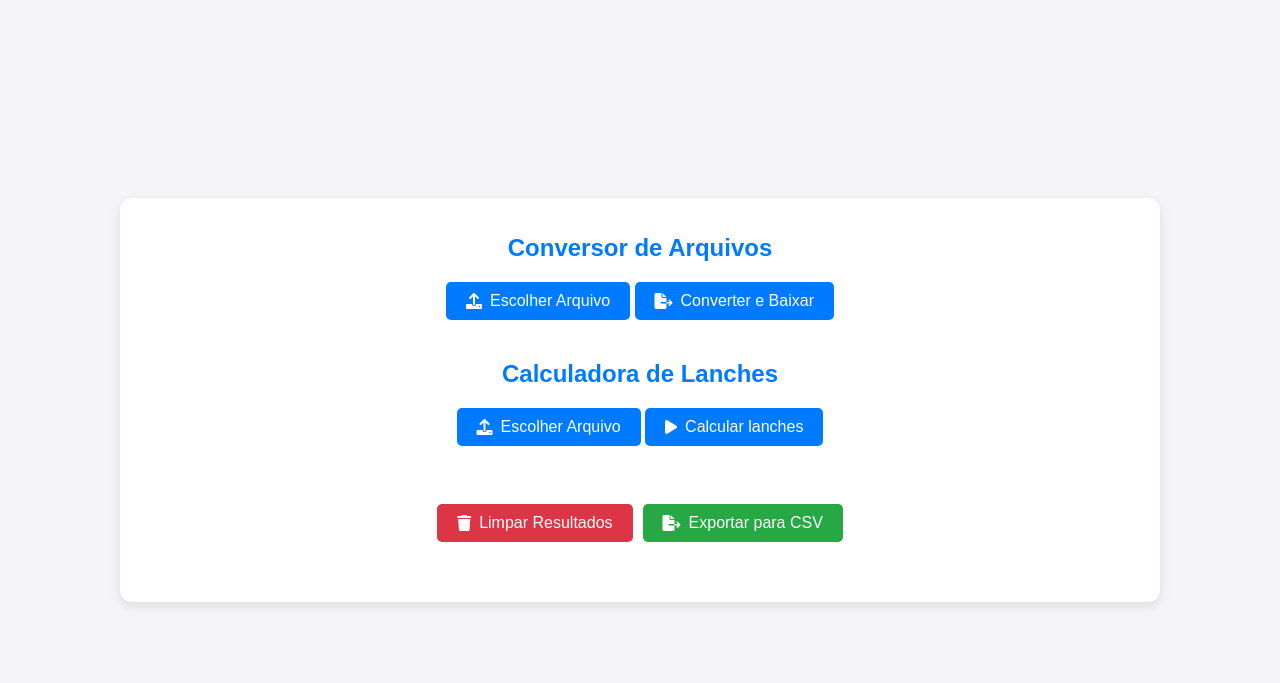
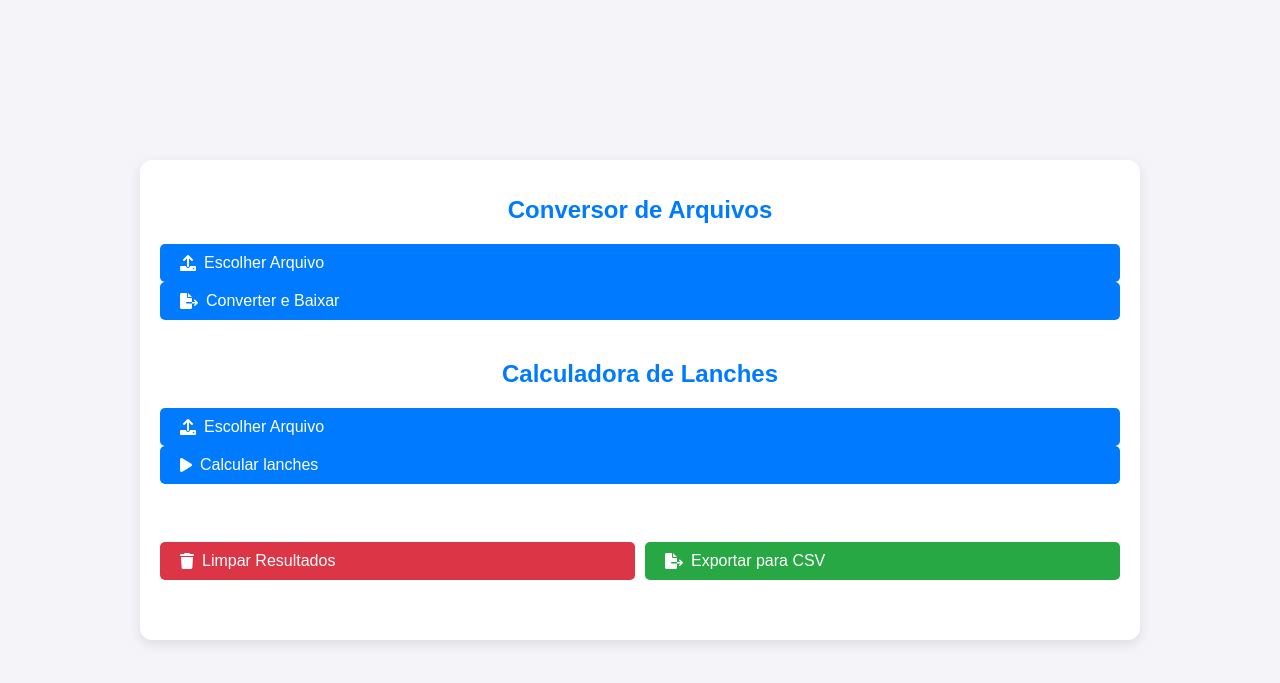
Before and after one commit to dougllassillva27/Calculadora-de-Lanches, a PHP site: page / in a window 1280 px wide. Shown: the top 683 px of the page. Run offline with PHP 8.4, Linux system fonts and the light colour scheme.

Commit message:
att css dispositivos móveis

```diff
--- a/styles.css
+++ b/styles.css
@@ -18,6 +18,7 @@ body {
   text-align: center;
   max-width: 1000px;
   width: 100%;
+  box-sizing: border-box; /* Garante que o padding seja incluído na largura total */
 }
 
 h1 {
@@ -47,6 +48,8 @@ h1 {
   display: inline-flex;
   align-items: center;
   gap: 8px;
+  width: 100%; /* Ocupa toda a largura disponível */
+  box-sizing: border-box; /* Garante que o padding seja incluído na largura total */
 }
 
 .custom-file-upload:hover {
@@ -69,6 +72,8 @@ button {
   display: inline-flex;
   align-items: center;
   gap: 8px;
+  width: 100%; /* Ocupa toda a largura disponível */
+  box-sizing: border-box; /* Garante que o padding seja incluído na largura total */
 }
 
 button:hover {
@@ -175,6 +180,7 @@ tr:hover {
   button {
     width: 100%; /* Botões ocupam toda a largura */
     justify-content: center;
+    box-sizing: border-box; /* Garante que o padding seja incluído na largura total */
   }
 
   .actions {
```
